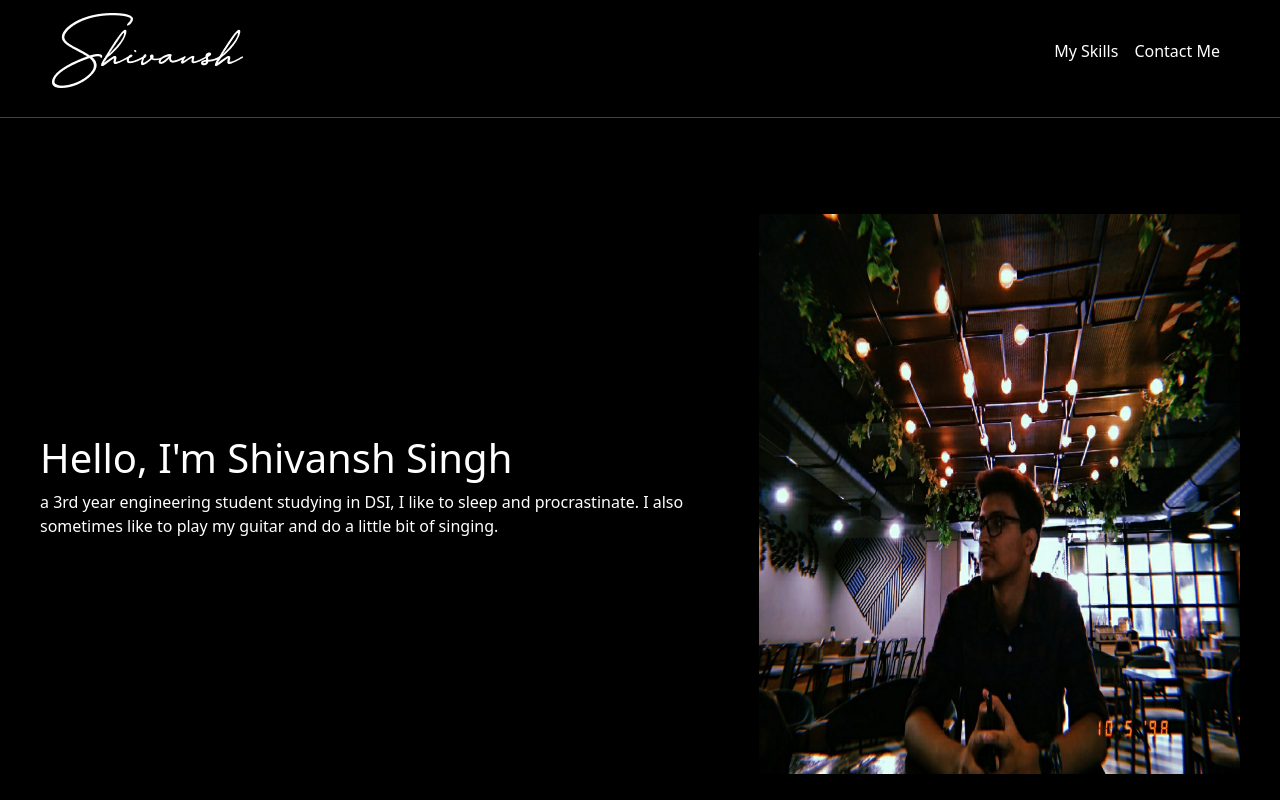
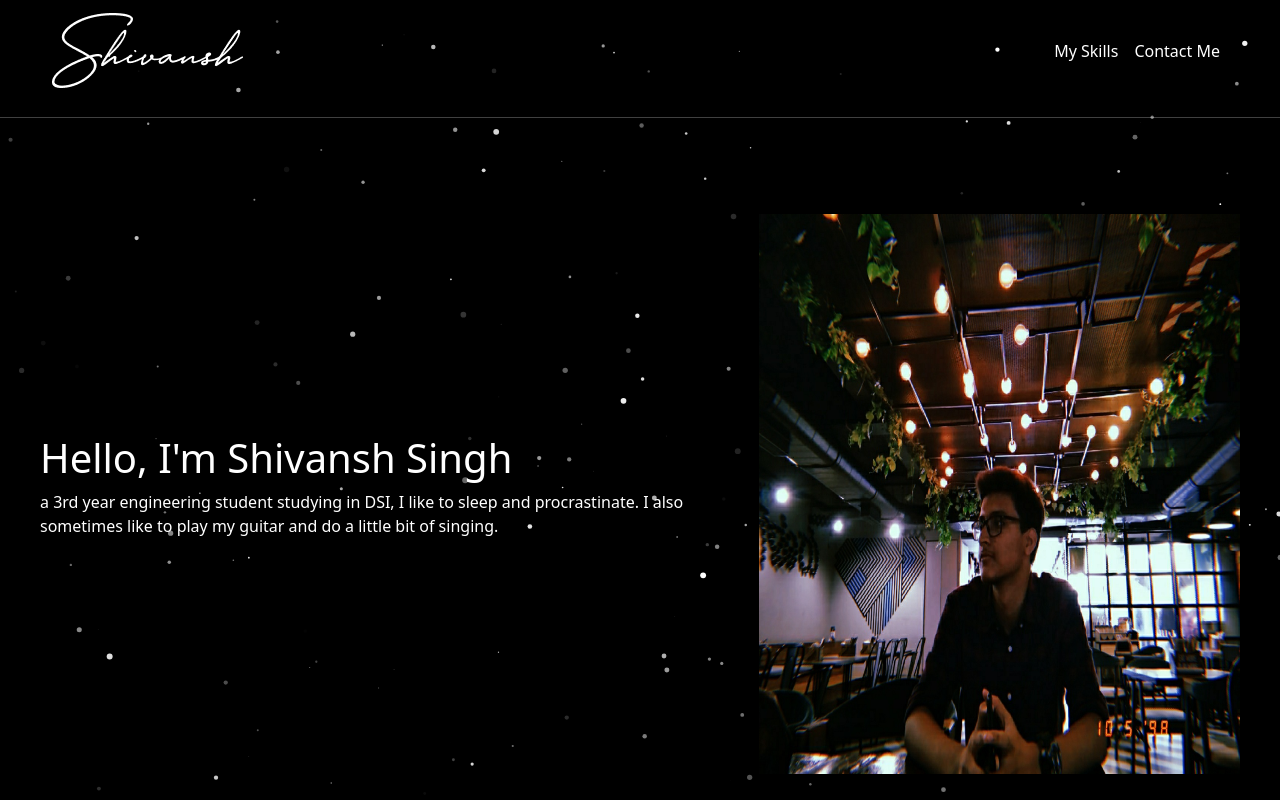
Before and after one commit to shivansh3345/Portfolio_Website, a plain HTML site: page index.html in a window 1280 px wide. Shown: the top 800 px of the page. Drawn offline with nearby package versions, Linux system fonts and the light colour scheme.

Commit message:
added particles to hero section,added js file

```diff
--- a/css/style.css
+++ b/css/style.css
@@ -1,5 +1,10 @@
 body{
     background-color: black;
+    margin: 0;
+}
+
+canvas{
+    display: block;
 }
 
 hr{
@@ -17,6 +22,18 @@ hr{
     padding-right: 40px;
     padding-left: 40px;
 
+}
+
+#particles-js {
+    position: absolute;
+    width: 100%;
+    height: 100%;
+    background-color: black;
+    background-image: url("");
+    background-repeat: no-repeat;
+    background-size: 20%;
+    background-position: 50% 50%;
+    z-index: -100;
 }
 
 .padding{
--- a/index.html
+++ b/index.html
@@ -16,15 +16,11 @@
 
   <title>Shivansh Singh</title>
 
-  <script>
-    function myFunction() {
-      document.getElementById("contact-form").submit(alert('Thank You, your message is submitted!'));
-    }
-  </script>
 
 </head>
 
 <body>
+  <div id="particles-js"></div>
   <nav class="navbar navbar-expand-lg navbar-dark bg-dark-active padding">
     <div class="container-fluid">
       <a class="navbar-brand" href="#"><img src="images/shivansh.png"></a>
@@ -324,10 +320,11 @@
 
 
   <script src="/node_modules/jquery/dist/jquery.js"></script>
-  <!-- <script src="/node_modules/owl.carousel/dist/owl.carousel.min.js"></script> -->
+  <script src="http://cdn.jsdelivr.net/particles.js/2.0.0/particles.min.js"></script>
   <script src="https://cdn.jsdelivr.net/npm/bootstrap@5.0.2/dist/js/bootstrap.bundle.min.js"
     integrity="sha384-MrcW6ZMFYlzcLA8Nl+NtUVF0sA7MsXsP1UyJoMp4YLEuNSfAP+JcXn/tWtIaxVXM" crossorigin="anonymous">
   </script>
+  <script src="jScript.js"></script>
 </body>
 
 </html>
--- /dev/null
+++ b/jScript.js
@@ -0,0 +1,114 @@
+particlesJS("particles-js", {
+    "particles": {
+        "number": {
+            "value": 160,
+            "density": {
+                "enable": true,
+                "value_area": 800
+            }
+        },
+        "color": {
+            "value": "#ffffff"
+        },
+        "shape": {
+            "type": "circle",
+            "stroke": {
+                "width": 0,
+                "color": "#000000"
+            },
+            "polygon": {
+                "nb_sides": 5
+            },
+            "image": {
+                "src": "img/github.svg",
+                "width": 100,
+                "height": 100
+            }
+        },
+        "opacity": {
+            "value": 1,
+            "random": true,
+            "anim": {
+                "enable": true,
+                "speed": 1,
+                "opacity_min": 0,
+                "sync": false
+            }
+        },
+        "size": {
+            "value": 3,
+            "random": true,
+            "anim": {
+                "enable": false,
+                "speed": 4,
+                "size_min": 0.3,
+                "sync": false
+            }
+        },
+        "line_linked": {
+            "enable": false,
+            "distance": 150,
+            "color": "#ffffff",
+            "opacity": 0.4,
+            "width": 1
+        },
+        "move": {
+            "enable": true,
+            "speed": 1,
+            "direction": "none",
+            "random": true,
+            "straight": false,
+            "out_mode": "out",
+            "bounce": false,
+            "attract": {
+                "enable": false,
+                "rotateX": 600,
+                "rotateY": 600
+            }
+        }
+    },
+    "interactivity": {
+        "detect_on": "canvas",
+        "events": {
+            "onhover": {
+                "enable": true,
+                "mode": "bubble"
+            },
+            "onclick": {
+                "enable": true,
+                "mode": "repulse"
+            },
+            "resize": true
+        },
+        "modes": {
+            "grab": {
+                "distance": 400,
+                "line_linked": {
+                    "opacity": 1
+                }
+            },
+            "bubble": {
+                "distance": 250,
+                "size": 0,
+                "duration": 2,
+                "opacity": 0,
+                "speed": 3
+            },
+            "repulse": {
+                "distance": 400,
+                "duration": 0.4
+            },
+            "push": {
+                "particles_nb": 4
+            },
+            "remove": {
+                "particles_nb": 2
+            }
+        }
+    },
+    "retina_detect": true
+});
+
+function myFunction() {
+    document.getElementById("contact-form").submit(alert('Thank You, your message is submitted!'));
+}
```
